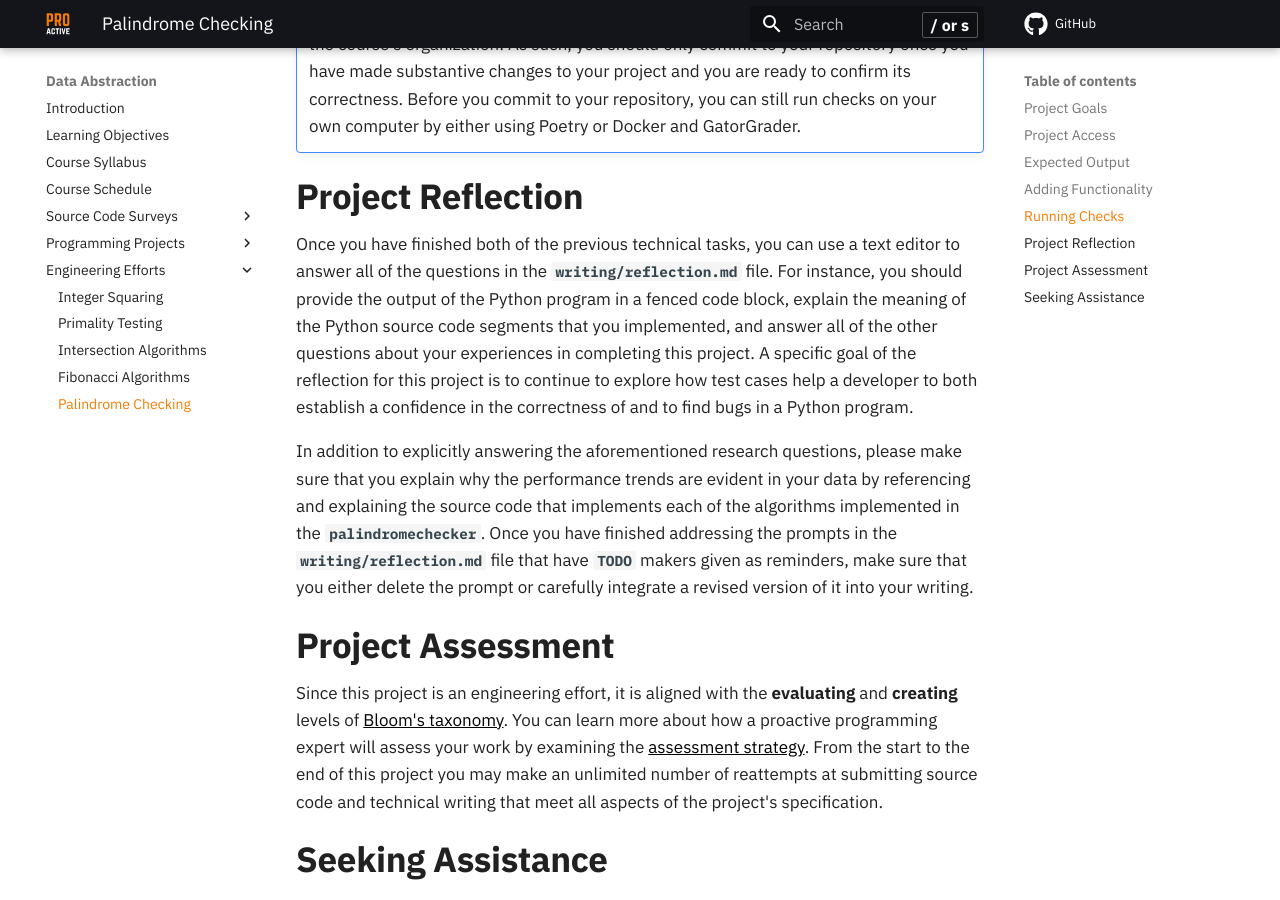
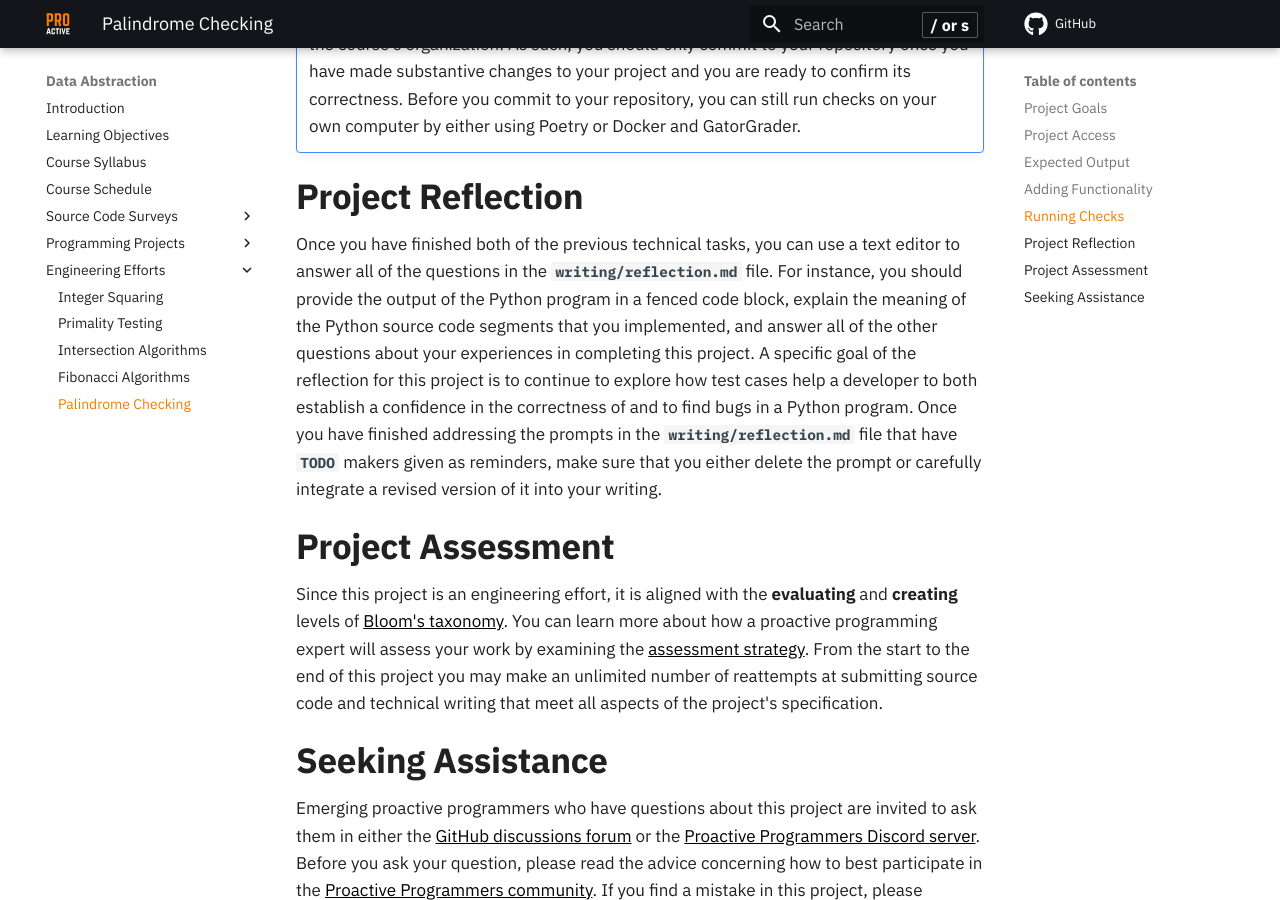
Before and after one commit to ProactiveProgrammers/www.proactiveprogrammers.com, an MkDocs documentation site: the page built from docs/data-abstraction/engineering-efforts/palindrome-checking.md, in a window 1280 px wide and 900 px high, scrolled down 4406 px. Built offline with MkDocs 1.6.1 and Material for MkDocs 9.7.7, drawn with Linux system fonts in a browser that asks for light colours; comment, search, counter and statistics services are not loaded.

Commit message:
refactor: Move around and delete content in the palindrome-checking.

```diff
--- a/docs/data-abstraction/engineering-efforts/palindrome-checking.md
+++ b/docs/data-abstraction/engineering-efforts/palindrome-checking.md
@@ -215,15 +215,10 @@ block, explain the meaning of the Python source code segments that you
 implemented, and answer all of the other questions about your experiences in
 completing this project. A specific goal of the reflection for this project is
 to continue to explore how test cases help a developer to both establish a
-confidence in the correctness of and to find bugs in a Python program.
-
-In addition to explicitly answering the aforementioned research questions,
-please make sure that you explain why the performance trends are evident in your
-data by referencing and explaining the source code that implements each of the
-algorithms implemented in the `palindromechecker`. Once you have finished
-addressing the prompts in the `writing/reflection.md` file that have `TODO`
-makers given as reminders, make sure that you either delete the prompt or
-carefully integrate a revised version of it into your writing.
+confidence in the correctness of and to find bugs in a Python program. Once you
+have finished addressing the prompts in the `writing/reflection.md` file that
+have `TODO` makers given as reminders, make sure that you either delete the
+prompt or carefully integrate a revised version of it into your writing.
 
 ## Project Assessment
 
```
